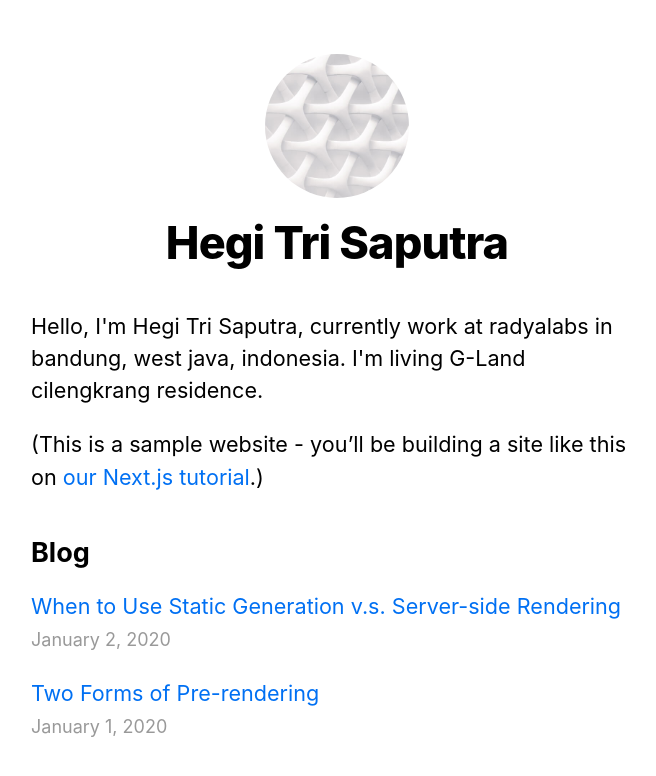
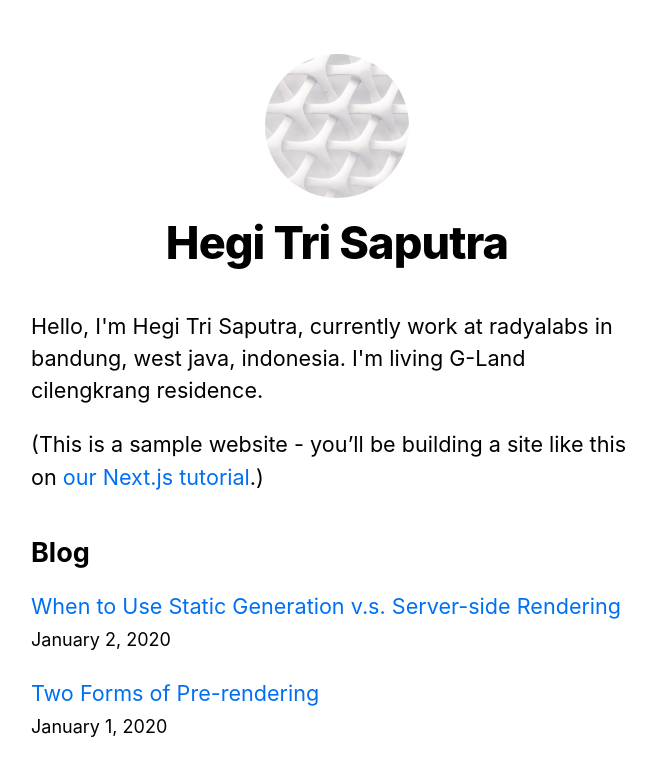
Before and after one commit to Hegi29/nextjs-blog, a Next.js app: page / in a window 1280 px wide. Shown: the top 776 px of the page, without its empty margins (303-959 px from the left). Built offline with nearby package versions, Linux system fonts and the light colour scheme.

Commit message:
update colour contrast

```diff
--- a/pages/index.js
+++ b/pages/index.js
@@ -15,7 +15,7 @@ export default function Home({ allPostsData }) {
         <p>Hello, I'm Hegi Tri Saputra, currently work at radyalabs in bandung, west java, indonesia. I'm living G-Land cilengkrang residence.</p>
         <p>
           (This is a sample website - you’ll be building a site like this on{' '}
-          <a href="https://nextjs.org/learn">our Next.js tutorial</a>.)
+          <a href="https://nextjs.org/learn" crossorigin>our Next.js tutorial</a>.)
         </p>
       </section>
       <section className={`${utilStyles.headingMd} ${utilStyles.padding1px}`}>
--- a/styles/utils.module.css
+++ b/styles/utils.module.css
@@ -48,5 +48,5 @@
   }
 
   .lightText {
-    color: #999;
+    color: #000;
   }
```
